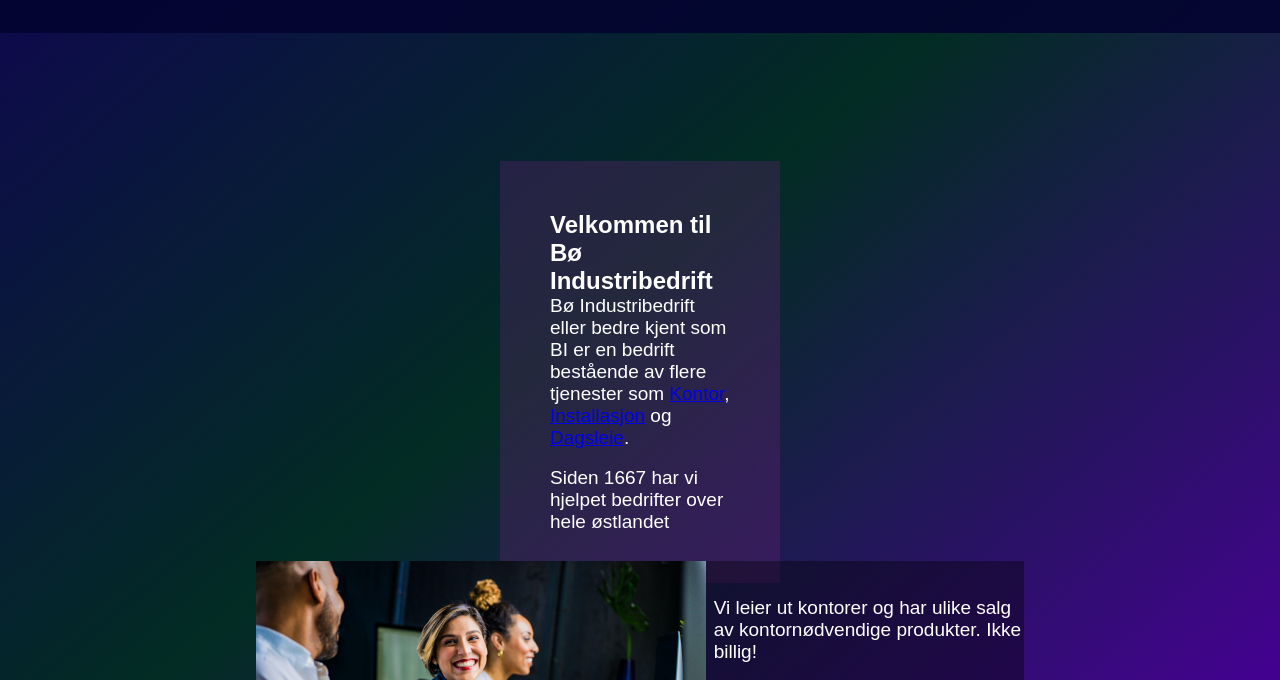
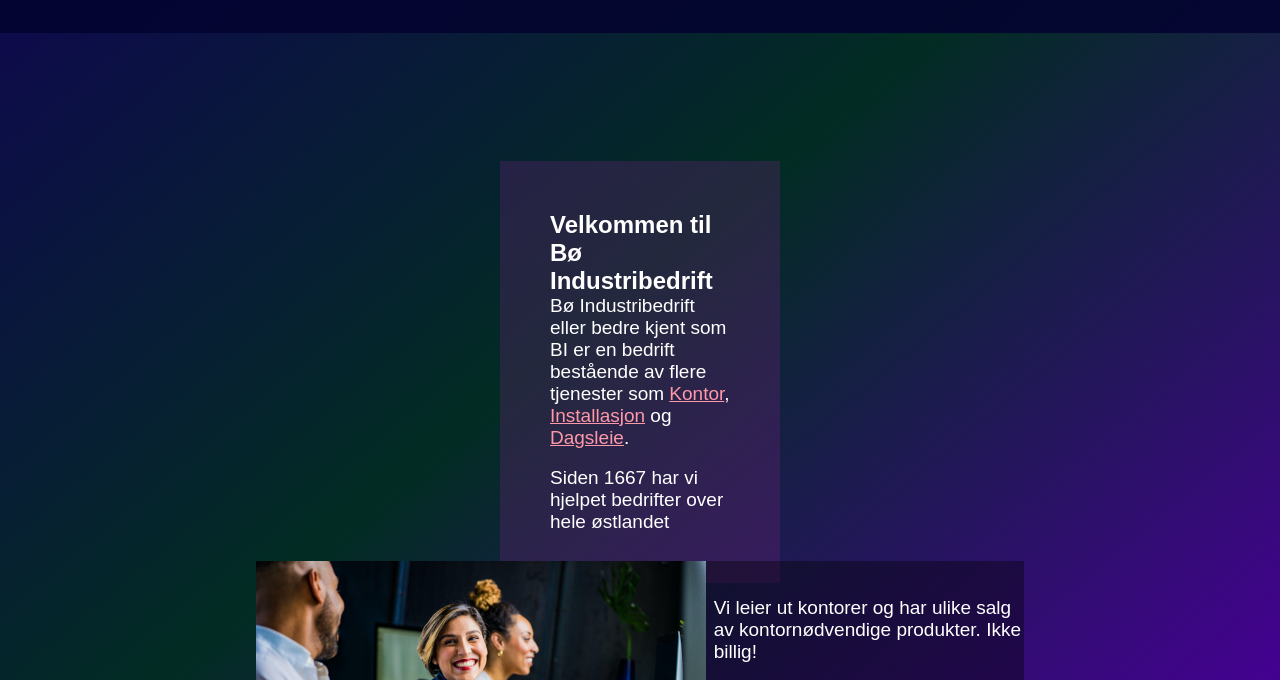
Before and after one commit to IamBananana/Individuell-nettside.github.io, a plain HTML site: page index.html in a window 1280 px wide. Shown: the part 120-800 px from the top of the page. Drawn offline with Linux system fonts and the light colour scheme.

Commit message:
fixed p a unvisited to same color as p a visited

```diff
--- a/assets/css/global.css
+++ b/assets/css/global.css
@@ -94,6 +94,7 @@ p {
 }
 p a {
     text-decoration: underline;
+    color: rgb(255, 152, 169)
 }
 p a:visited {
     color: rgb(255, 152, 169);
```
